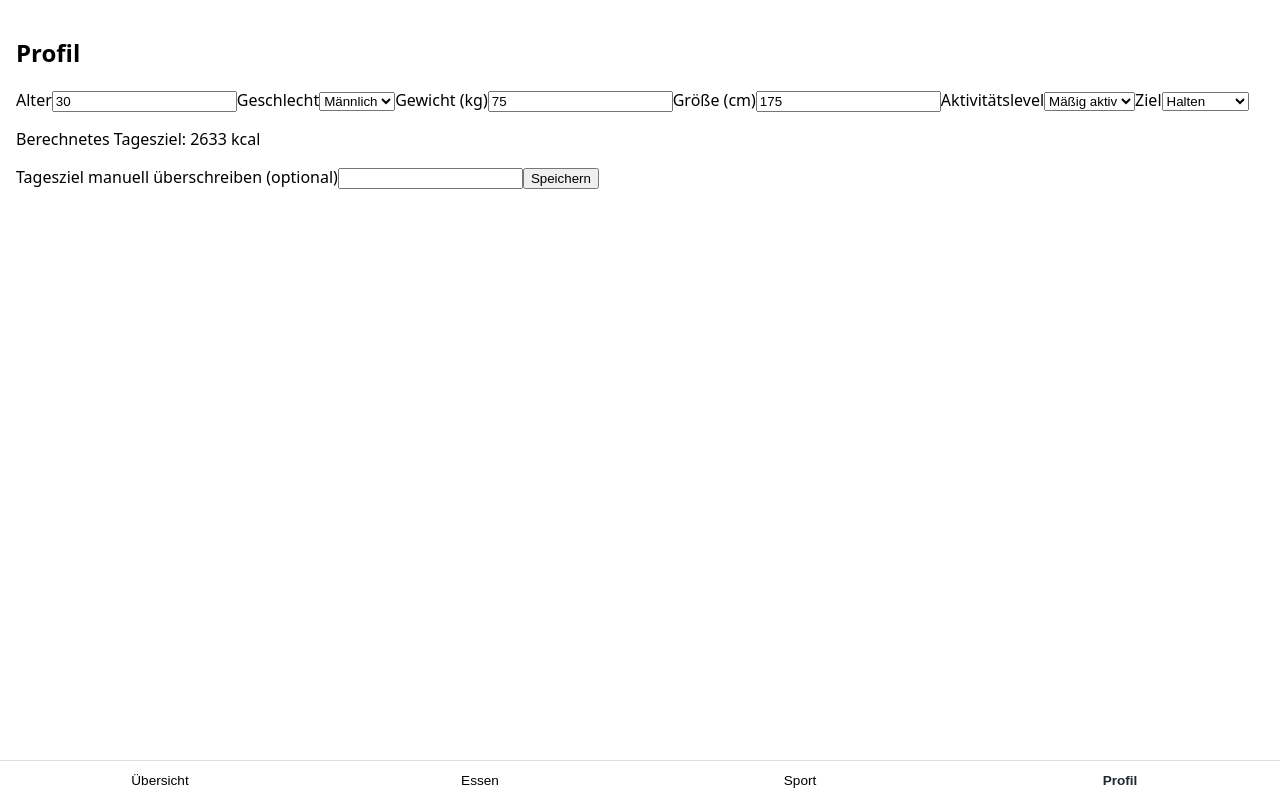
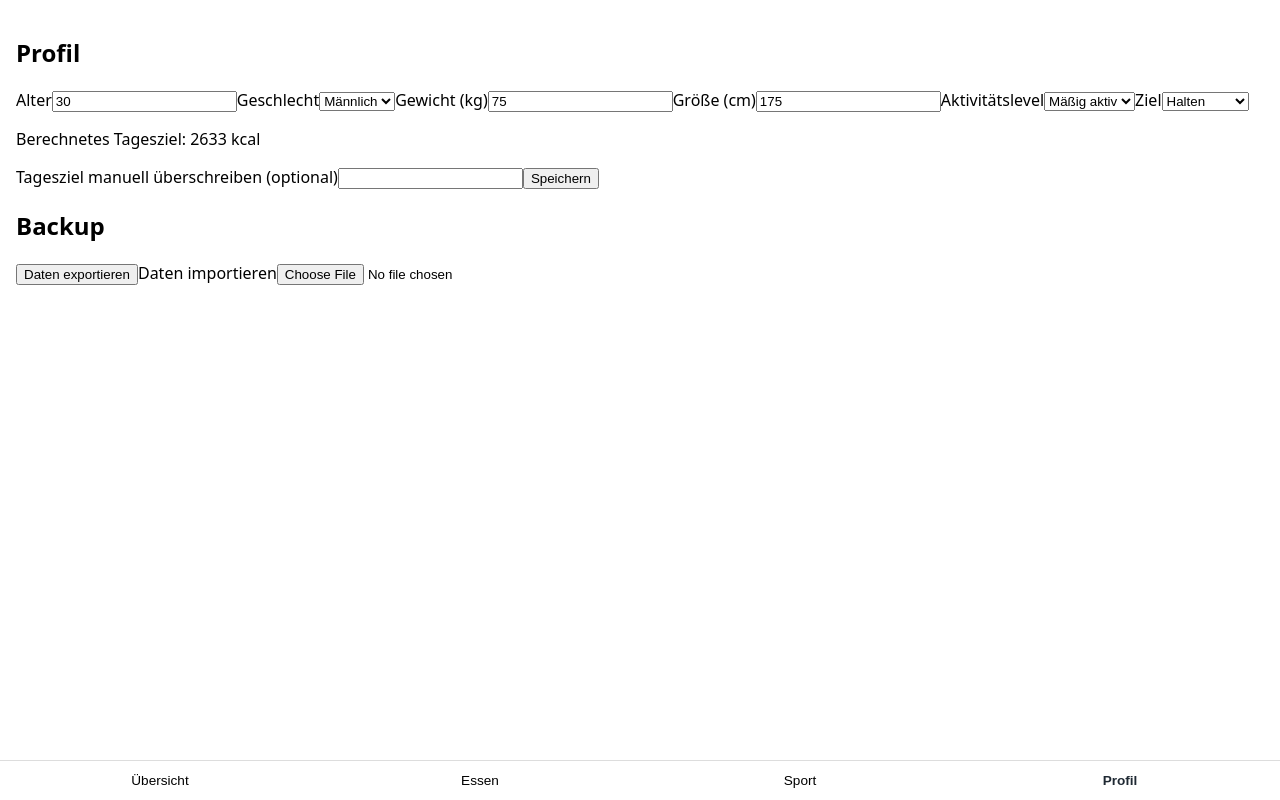
Before and after one commit to apmc137/fittening, a React (Vite) app: page / in a window 1280 px wide. Both pictures are taken after a click on the button "Profil". Built offline with nearby package versions, Linux system fonts and the light colour scheme.

Commit message:
Add JSON backup export/import

```diff
--- a/src/components/Profile/ProfileScreen.tsx
+++ b/src/components/Profile/ProfileScreen.tsx
@@ -4,6 +4,10 @@ import { db } from '../../db/db'
 import { calculateDailyGoalKcal } from '../../lib/tdee'
 import type { ActivityLevel, Goal, Sex } from '../../lib/tdee'
 import type { UserProfile } from '../../db/types'
+import { exportBackup, importBackup } from '../../lib/exportImport'
+import type { BackupData } from '../../lib/exportImport'
+import { todayDateString } from '../../lib/date'
+import type { ChangeEvent } from 'react'
 
 const EMPTY_PROFILE: UserProfile = {
   id: 1,
@@ -33,6 +37,26 @@ export function ProfileScreen() {
     await db.userProfile.put(profile)
     setSaved(true)
     setTimeout(() => setSaved(false), 2000)
+  }
+
+  async function handleExport() {
+    const backup = await exportBackup()
+    const blob = new Blob([JSON.stringify(backup, null, 2)], { type: 'application/json' })
+    const url = URL.createObjectURL(blob)
+    const link = document.createElement('a')
+    link.href = url
+    link.download = `fittening-backup-${todayDateString()}.json`
+    link.click()
+    URL.revokeObjectURL(url)
+  }
+
+  async function handleImport(event: ChangeEvent<HTMLInputElement>) {
+    const file = event.target.files?.[0]
+    if (!file) return
+    const text = await file.text()
+    const data = JSON.parse(text) as BackupData
+    await importBackup(data)
+    await loadProfile()
   }
 
   const calculatedGoal = calculateDailyGoalKcal(profile)
@@ -116,6 +140,14 @@ export function ProfileScreen() {
         <button type="submit">Speichern</button>
         {saved && <p>Gespeichert!</p>}
       </form>
+      <h2>Backup</h2>
+      <button type="button" onClick={handleExport}>
+        Daten exportieren
+      </button>
+      <label>
+        Daten importieren
+        <input type="file" accept="application/json" onChange={handleImport} />
+      </label>
     </section>
   )
 }
--- /dev/null
+++ b/src/lib/exportImport.ts
@@ -0,0 +1,36 @@
+import { db } from '../db/db'
+import type { UserProfile, FoodEntry, WorkoutEntry } from '../db/types'
+
+export interface BackupData {
+  version: 1
+  exportedAt: string
+  userProfile: UserProfile[]
+  foodEntries: FoodEntry[]
+  workoutEntries: WorkoutEntry[]
+}
+
+export async function exportBackup(): Promise<BackupData> {
+  const [userProfile, foodEntries, workoutEntries] = await Promise.all([
+    db.userProfile.toArray(),
+    db.foodEntries.toArray(),
+    db.workoutEntries.toArray(),
+  ])
+  return {
+    version: 1,
+    exportedAt: new Date().toISOString(),
+    userProfile,
+    foodEntries,
+    workoutEntries,
+  }
+}
+
+export async function importBackup(data: BackupData): Promise<void> {
+  await db.transaction('rw', db.userProfile, db.foodEntries, db.workoutEntries, async () => {
+    await db.userProfile.clear()
+    await db.foodEntries.clear()
+    await db.workoutEntries.clear()
+    await db.userProfile.bulkAdd(data.userProfile)
+    await db.foodEntries.bulkAdd(data.foodEntries)
+    await db.workoutEntries.bulkAdd(data.workoutEntries)
+  })
+}
```
